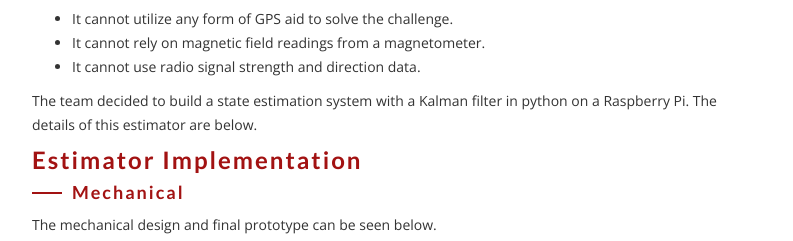
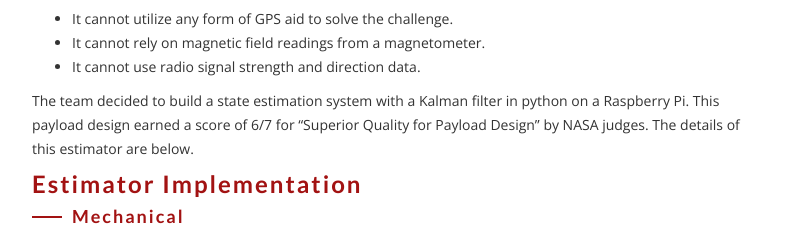
Before and after one commit to Ahmed88888/AhmedAlazzawi.github.io, a plain HTML site: page estimator.html in a window 1280 px wide. Shown: the part 1206-1447 px from the top of the page, without its empty margins (243-1036 px from the left). Drawn offline with nearby package versions, Linux system fonts and the light colour scheme; a web font is replaced by a local one.

Commit message:
6/7 score

```diff
--- a/estimator.html
+++ b/estimator.html
@@ -85,7 +85,7 @@
                         <li>It cannot rely on magnetic field readings from a magnetometer.</li>
                         <li>It cannot use radio signal strength and direction data.</li>
                     </ul>
-                    <p>The team decided to build a state estimation system with a Kalman filter in python on a Raspberry Pi. The details of this estimator are below.</p>
+                    <p>The team decided to build a state estimation system with a Kalman filter in python on a Raspberry Pi. This payload design earned a score of 6/7 for “Superior Quality for Payload Design” by NASA judges. The details of this estimator are below.</p>
                     <!-- /Project Description -->
 
                     <!-- Estimator Implementation -->
```
